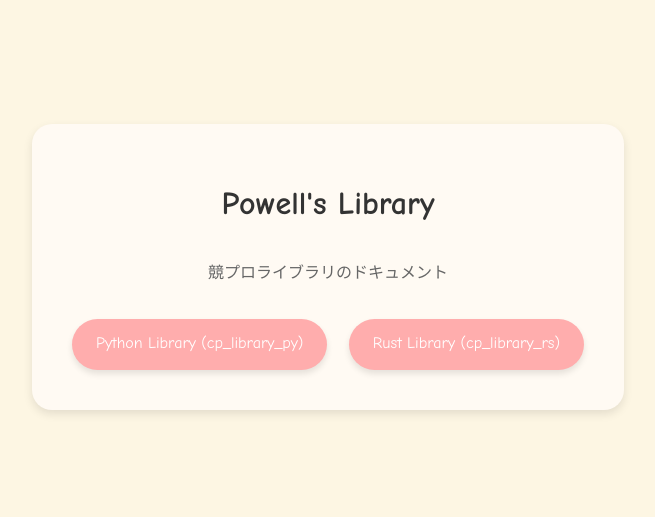
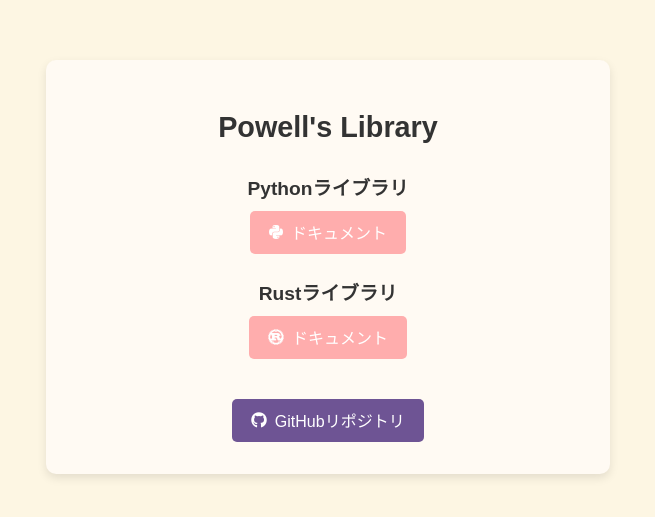
Before and after one commit to kentakom1213/cp-library, a plain HTML site: page pages/index.html in a window 1280 px wide. Shown: the part 133-650 px from the top of the page, without its empty margins (312-967 px from the left). Drawn offline with Linux system fonts and the light colour scheme.

Commit message:
[fix] ホームページを修正

```diff
--- a/pages/index.html
+++ b/pages/index.html
@@ -5,9 +5,10 @@
     <meta name="viewport" content="width=device-width, initial-scale=1.0" />
     <title>Library Documentation Index</title>
     <style>
+      @import url("https://cdnjs.cloudflare.com/ajax/libs/font-awesome/6.0.0-beta3/css/all.min.css");
+
       body {
-        font-family: "Comic Sans MS", sans-serif;
-        line-height: 1.6;
+        font-family: Arial, sans-serif;
         display: flex;
         justify-content: center;
         align-items: center;
@@ -19,43 +20,84 @@
         text-align: center;
         padding: 2em;
         background-color: #fffaf3;
-        border-radius: 20px;
+        border-radius: 10px;
         box-shadow: 0 4px 10px rgba(0, 0, 0, 0.1);
+        width: 90%;
+        max-width: 500px;
       }
       h1 {
         color: #333;
         margin-bottom: 1em;
-        font-size: 2em;
+        font-size: 1.8em;
       }
-      p {
-        color: #666;
+      .section {
         margin-bottom: 1.5em;
       }
-      a {
-        display: inline-block;
-        margin: 0.5em;
-        padding: 0.8em 1.5em;
-        font-size: 1em;
+      .section-title {
+        color: #333;
+        font-size: 1.2em;
+        font-weight: bold;
+        margin-bottom: 0.5em;
+      }
+      .links {
+        display: flex;
+        flex-direction: column;
+        gap: 1em;
+        align-items: center;
+      }
+      .link-btn {
+        display: inline-flex;
+        align-items: center;
+        padding: 0.6em 1.2em;
         color: #fff;
         background-color: #ffadad;
         text-decoration: none;
-        border-radius: 30px;
-        transition: background-color 0.3s, transform 0.2s;
-        box-shadow: 0 4px 6px rgba(0, 0, 0, 0.1);
+        border-radius: 5px;
+        transition: background-color 0.3s;
+        font-size: 1em;
       }
-      a:hover {
+      .link-btn i {
+        margin-right: 0.5em;
+      }
+      .link-btn.github {
+        background-color: #6e5494;
+        margin-top: 1em;
+      }
+      .link-btn:hover {
         background-color: #ff9191;
-        transform: translateY(-2px);
-        box-shadow: 0 6px 8px rgba(0, 0, 0, 0.15);
+      }
+      .link-btn.github:hover {
+        background-color: #563d7c;
       }
     </style>
   </head>
   <body>
     <main>
       <h1>Powell's Library</h1>
-      <p>競プロライブラリのドキュメント</p>
-      <a href="cp_library_py/">Python Library (cp_library_py)</a>
-      <a href="cp_library_rs/">Rust Library (cp_library_rs)</a>
+
+      <div class="section">
+        <div class="section-title">Pythonライブラリ</div>
+        <div class="links">
+          <a href="cp_library_py/index.html" class="link-btn"
+            ><i class="fab fa-python"></i>ドキュメント</a
+          >
+        </div>
+      </div>
+
+      <div class="section">
+        <div class="section-title">Rustライブラリ</div>
+        <div class="links">
+          <a href="cp_library_rs/index.html" class="link-btn"
+            ><i class="fab fa-rust"></i>ドキュメント</a
+          >
+        </div>
+      </div>
+
+      <a
+        href="https://github.com/kentakom1213/cp-library"
+        class="link-btn github"
+        ><i class="fab fa-github"></i>GitHubリポジトリ</a
+      >
     </main>
   </body>
 </html>
```
